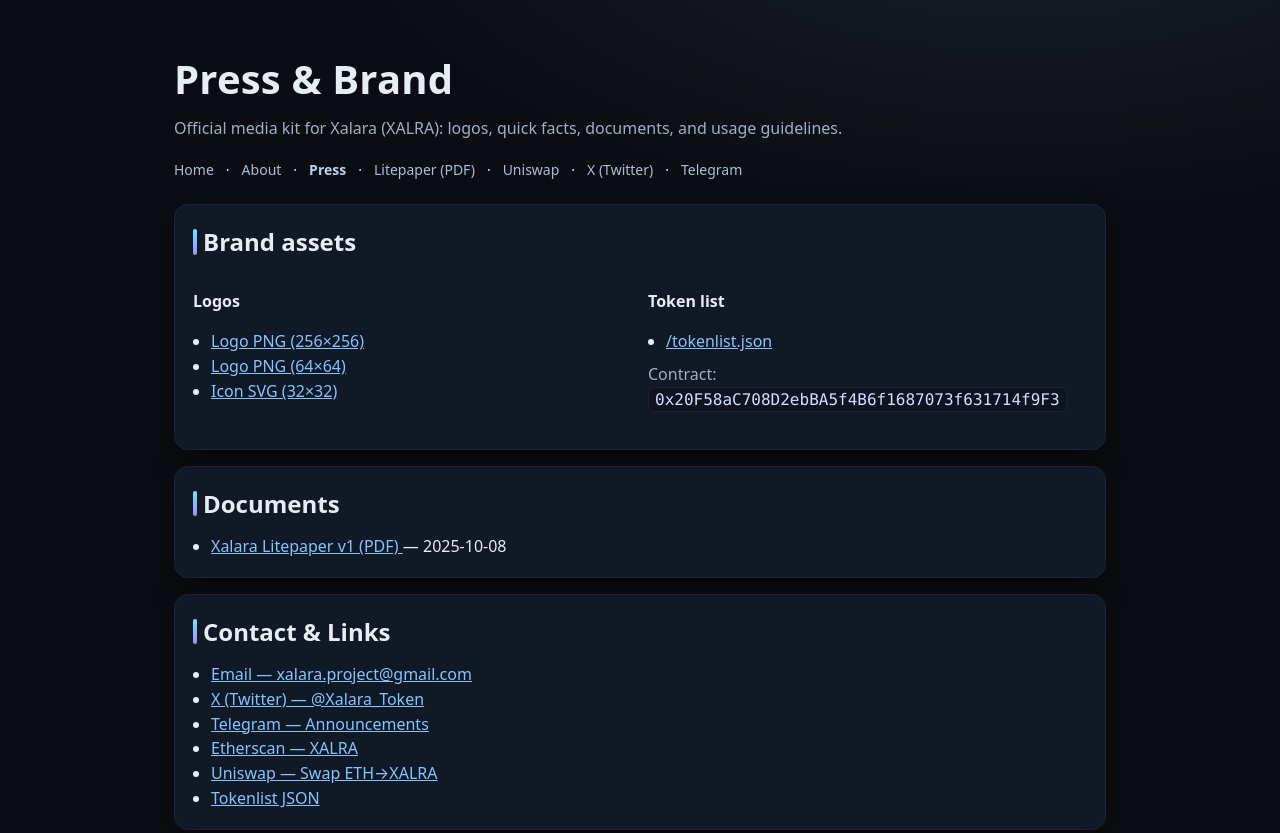
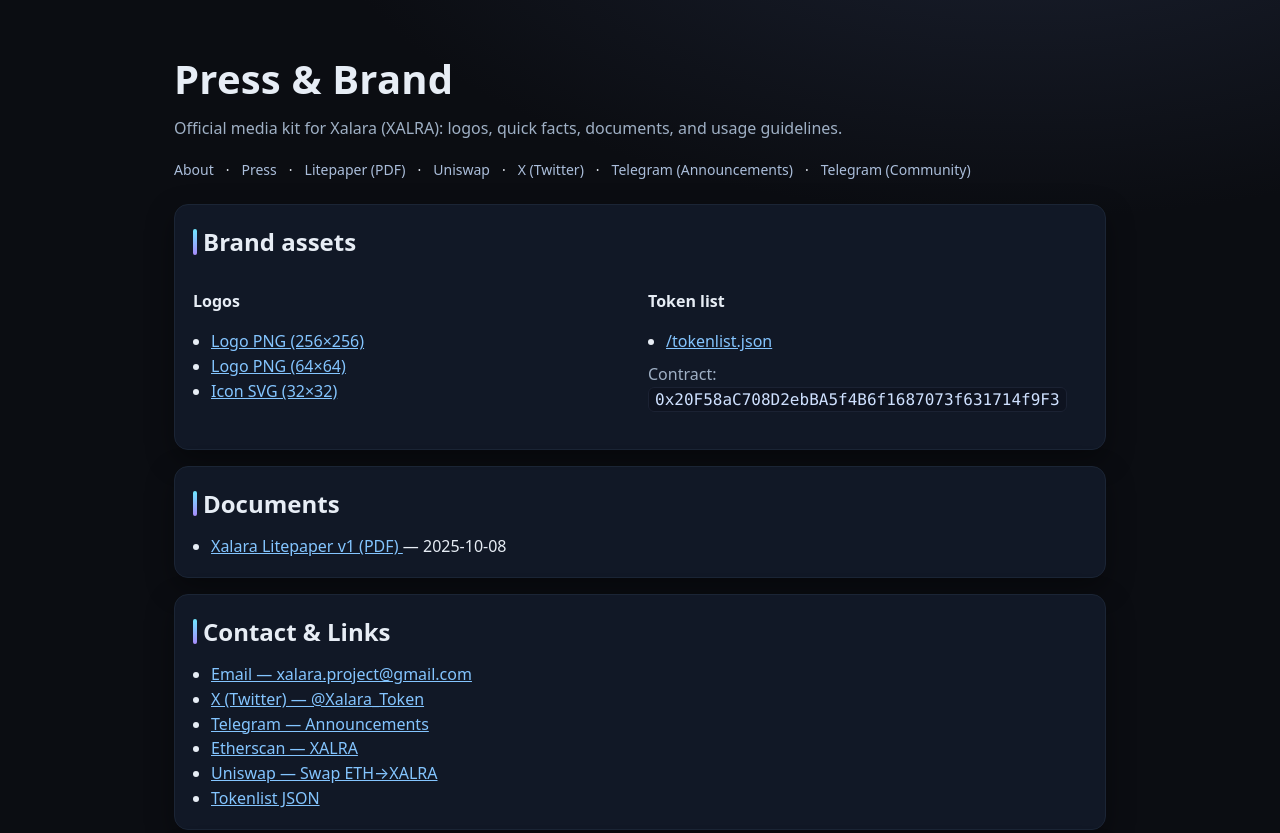
Before and after one commit to mrtlhn/xalara-site, a website: page press.html in a window 1280 px wide. Shown: the top 833 px of the page. Drawn offline with Linux system fonts and the light colour scheme.

Commit message:
Update press.html

```diff
--- a/press.html
+++ b/press.html
@@ -91,14 +91,15 @@
       <h1>Press & Brand</h1>
       <p class="subtitle">Official media kit for Xalara (XALRA): logos, quick facts, documents, and usage guidelines.</p>
      <nav class="topnav">
-        <a href="/">Home</a> ·
   <a href="/about.html">About</a> ·
-        <a href="/press.html" aria-current="page">Press</a> ·
+  <a href="/press.html">Press</a> ·
   <a href="/assets/xalara-litepaper-v1.pdf" target="_blank" rel="noopener">Litepaper (PDF)</a> ·
   <a href="https://app.uniswap.org/#/swap?inputCurrency=ETH&outputCurrency=0x20F58aC708D2ebBA5f4B6f1687073f631714f9F3&chain=ethereum" target="_blank" rel="noopener">Uniswap</a> ·
   <a href="https://twitter.com/Xalara_Token" target="_blank" rel="noopener">X (Twitter)</a> ·
-        <a href="https://t.me/Xalara_Token" target="_blank" rel="noopener">Telegram</a>
+  <a href="https://t.me/Xalara_Token" target="_blank" rel="noopener">Telegram (Announcements)</a> ·
+  <a href="https://t.me/Xalara_Community" target="_blank" rel="noopener">Telegram (Community)</a>
 </nav>
+
     </header>
 
     <!-- Brand assets -->
```
Lines whose indentation alone changed are shown as unchanged.
